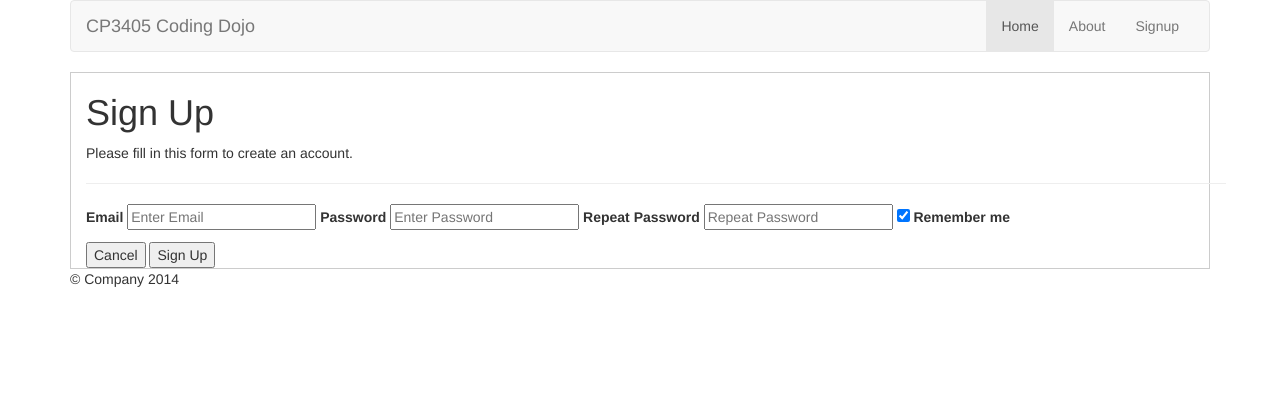
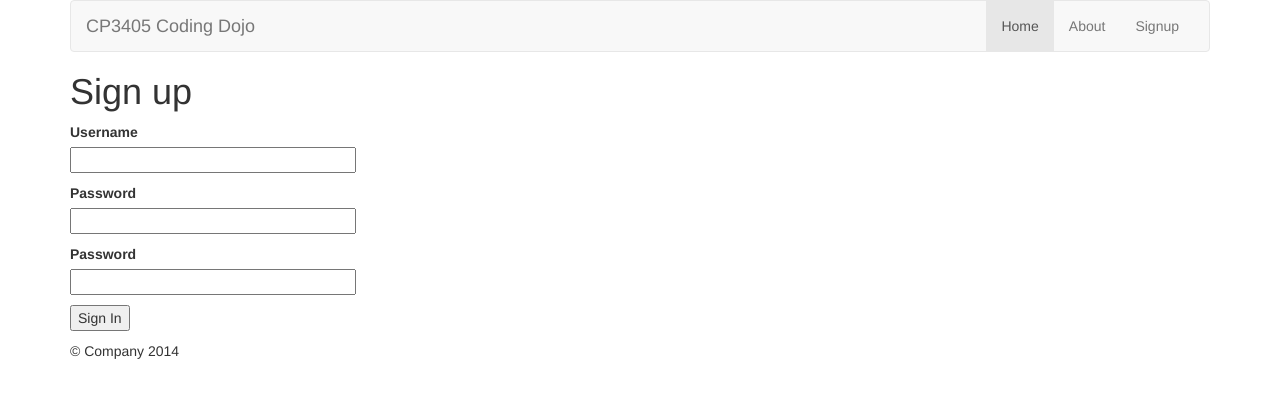
Before and after one commit to id8lab/codingdojo, a Flask app: template cp3405-website/app/templates/signup.html in a window 1280 px wide. Shown: the top 398 px of the page. Run offline with Flask 2, Linux system fonts and the light colour scheme; the template is opened without the code that fills it: values that come from a table or form of the project are taken from there, others are empty; some libraries are stand-ins or nearby versions.

Commit message:
updated the signup code

```diff
--- a/cp3405-website/app/__init__.py
+++ b/cp3405-website/app/__init__.py
@@ -1,5 +1,7 @@
 from flask import Flask
+from config import Config
 
 app = Flask(__name__)
+app.config.from_object(Config)
 
 from app import routes
--- /dev/null
+++ b/cp3405-website/app/forms.py
@@ -0,0 +1,9 @@
+from flask_wtf import FlaskForm
+from wtforms import StringField, PasswordField, BooleanField, SubmitField
+from wtforms.validators import DataRequired
+
+class LoginForm(FlaskForm):
+    username = StringField('Username', validators=[DataRequired()])
+    password = PasswordField('Password', validators=[DataRequired()])
+    remember_me = BooleanField('Remember Me')
+    submit = SubmitField('Sign In')
--- a/cp3405-website/app/templates/signup.html
+++ b/cp3405-website/app/templates/signup.html
@@ -2,31 +2,24 @@
 {% block title %}Page Title{% endblock title %}
 {% block main %}
 
-<form action="action_page.php" style="border:1px solid #ccc">
-  <div class="container">
-    <h1>Sign Up</h1>
-    <p>Please fill in this form to create an account.</p>
-    <hr>
+    <h1>Sign up</h1>
+    <form action="" method="post" novalidate>
+        {{ form.hidden_tag() }}
+        <p>
+            {{ form.username.label }}<br>
+            {{ form.username(size=32) }}
+        </p>
+        <p>
+            {{ form.password.label }}<br>
+            {{ form.password(size=32) }}
+        </p>
+        <p>
+            {{ form.password.label }}<br>
+            {{ form.password(size=32) }}
+        </p>
 
-    <label for="email"><b>Email</b></label>
-    <input type="text" placeholder="Enter Email" name="email" required>
-
-    <label for="psw"><b>Password</b></label>
-    <input type="password" placeholder="Enter Password" name="psw" required>
-
-    <label for="psw-repeat"><b>Repeat Password</b></label>
-    <input type="password" placeholder="Repeat Password" name="psw-repeat" required>
-
-    <label>
-      <input type="checkbox" checked="checked" name="remember" style="margin-bottom:15px"> Remember me
-    </label>
+        <p>{{ form.submit() }}</p>
+    </form>
 
 
-    <div class="clearfix">
-      <button type="button" class="cancelbtn">Cancel</button>
-      <button type="submit" class="signupbtn">Sign Up</button>
-    </div>
-  </div>
-</form>
-
  {% endblock main %}
--- /dev/null
+++ b/cp3405-website/config.py
@@ -0,0 +1,4 @@
+import os
+
+class Config(object):
+    SECRET_KEY = os.environ.get('SECRET_KEY') or 'you-will-never-guess'
```
Also changed, not shown: cp3405-website/app/routes.py (+6 -2 lines).
